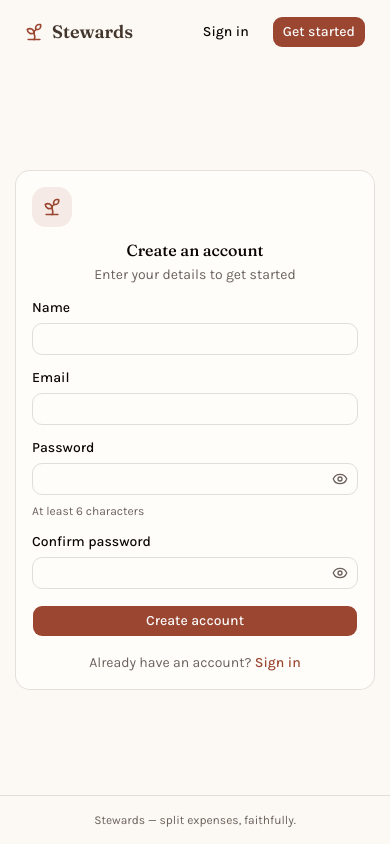
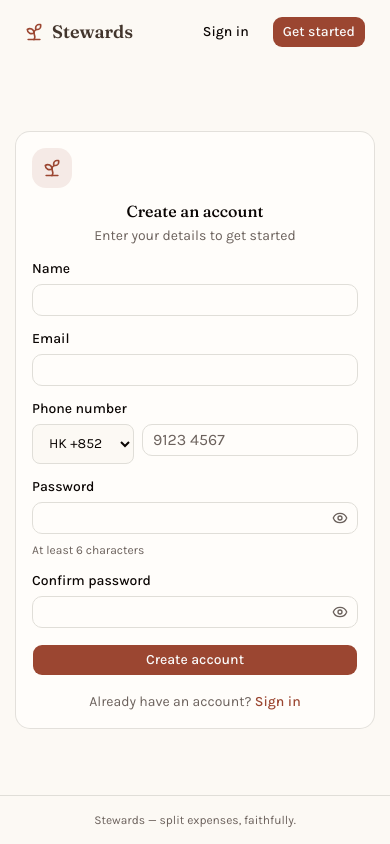
Before and after one commit to tamarayustian/stewards, a Next.js app: page /register in a window 390 px wide. Built offline with nearby package versions, Linux system fonts and the light colour scheme; no server answers.

Commit message:
feat: add phone field to registration form

```diff
--- a/app/(public)/register/page.tsx
+++ b/app/(public)/register/page.tsx
@@ -6,7 +6,7 @@ import { useSearchParams } from 'next/navigation';
 import { startTransition, Suspense, useActionState, useState } from 'react';
 
 import { signup } from '@/app/auth/actions';
-import { validateEmail, validatePassword } from '@/lib/auth-validation';
+import { validateEmail, validatePassword, validatePhone } from '@/lib/auth-validation';
 import { PasswordInput } from '@/components/password-input';
 import { Button } from '@/components/ui/button';
 import { Card, CardContent, CardDescription, CardHeader, CardTitle } from '@/components/ui/card';
@@ -25,6 +25,8 @@ function RegisterForm() {
     const email = formData.get('email') as string;
     const password = formData.get('password') as string;
     const confirmPassword = formData.get('confirmPassword') as string;
+    const countryCode = formData.get('countryCode') as string;
+    const phone = formData.get('phone') as string;
     const newErrors: Record<string, string> = {};
 
     if (!name || name.trim().length === 0) {
@@ -35,6 +37,11 @@ function RegisterForm() {
     const passwordError = validatePassword(password);
     if (emailError) newErrors.email = emailError;
     if (passwordError) newErrors.password = passwordError;
+
+    const phoneResult = validatePhone(countryCode, phone);
+    if ('error' in phoneResult) {
+      newErrors.phone = phoneResult.error;
+    }
 
     if (password !== confirmPassword) {
       newErrors.confirmPassword = 'Passwords do not match.';
@@ -112,6 +119,41 @@ function RegisterForm() {
             </div>
 
             <div className="space-y-2">
+              <Label htmlFor="phone">Phone number</Label>
+              <div className="flex gap-2">
+                <select
+                  id="countryCode"
+                  name="countryCode"
+                  defaultValue="+852"
+                  className="h-10 rounded-md border border-input bg-background px-3 text-sm"
+                >
+                  <option value="+852">HK +852</option>
+                  <option value="+1">US +1</option>
+                  <option value="+86">CN +86</option>
+                  <option value="+886">TW +886</option>
+                  <option value="+44">UK +44</option>
+                  <option value="+81">JP +81</option>
+                  <option value="+82">KR +82</option>
+                  <option value="+65">SG +65</option>
+                  <option value="+61">AU +61</option>
+                  <option value="+1">CA +1</option>
+                  <option value="+49">DE +49</option>
+                  <option value="+33">FR +33</option>
+                </select>
+                <Input
+                  id="phone"
+                  name="phone"
+                  type="tel"
+                  inputMode="numeric"
+                  placeholder="9123 4567"
+                  required
+                  className="flex-1"
+                />
+              </div>
+              {errors.phone && <p className="text-xs text-destructive">{errors.phone}</p>}
+            </div>
+
+            <div className="space-y-2">
               <Label htmlFor="password">Password</Label>
               <PasswordInput id="password" name="password" required minLength={6} />
               <p className="text-xs text-muted-foreground">At least 6 characters</p>
```
